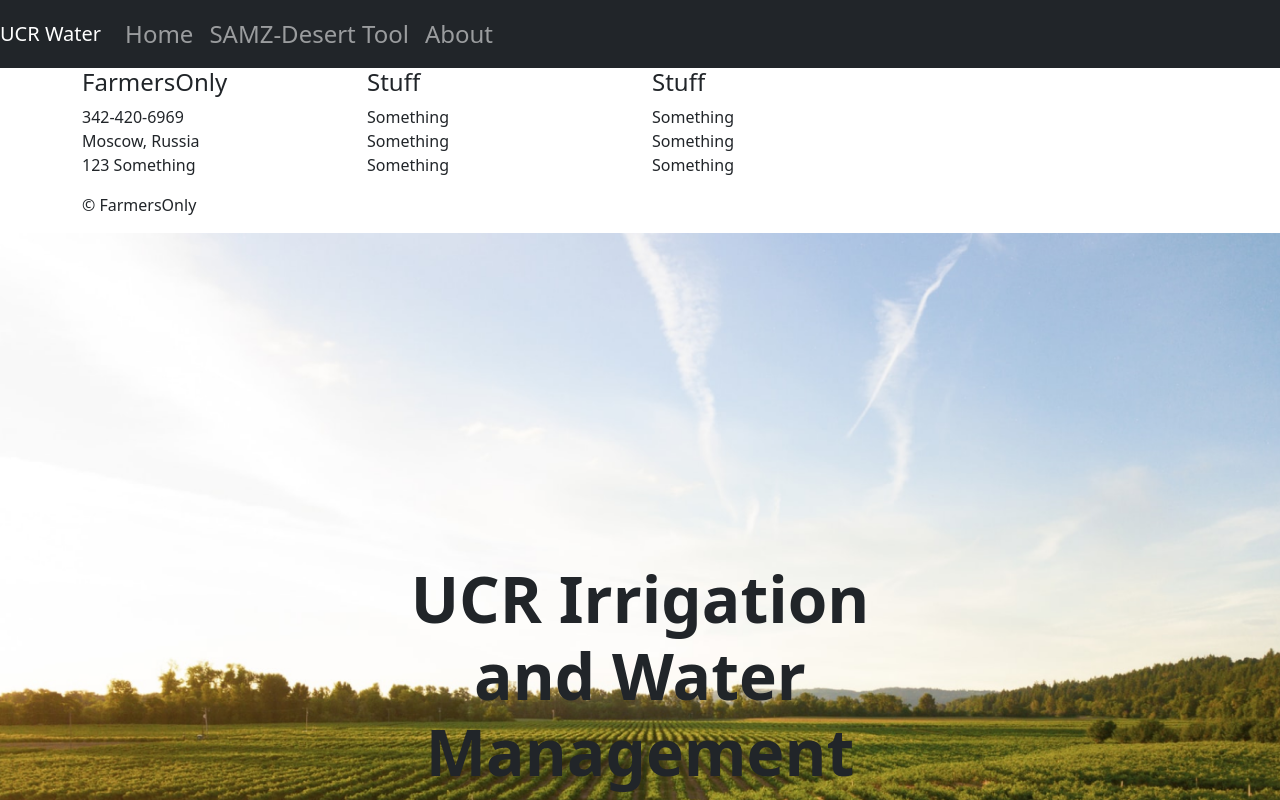
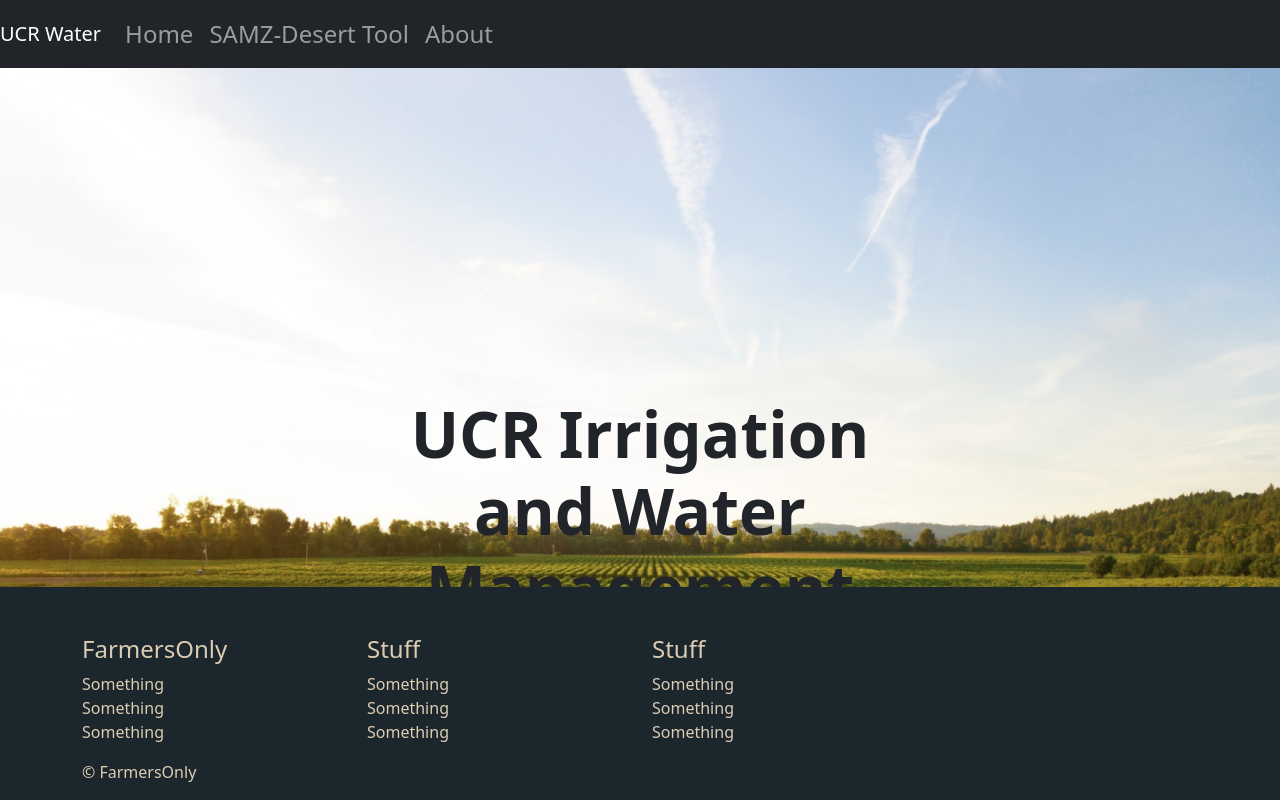
Before and after one commit to CS-UCR/senior-design-project-farmersonly, a Next.js app: page / in a window 1280 px wide. Shown: the top 800 px of the page. Built offline with nearby package versions, Linux system fonts and the light colour scheme.

Commit message:
footer on bottom with styles, but position is fixed

```diff
--- a/components/footer.js
+++ b/components/footer.js
@@ -1,18 +1,19 @@
-import React from "react";
-import styles from '../styles/navbar.module.css'
+import React, {Component} from 'react';
+import styles from '../styles/footer.module.css'
 
 const Footer = () => {
     return(
         <div className="main-footer">
+            <div className = {styles.container}>
             <div className = "container">
                 <div className = "row">
                     {/* Column1 */}
                     <div className = "col-md-3 col-sm-6">
                         <h4>FarmersOnly</h4>
                         <ul className = "list-unstyled">
-                            <li>342-420-6969</li>
-                            <li>Moscow, Russia</li>
-                            <li>123 Something</li>
+                            <li>Something</li>
+                            <li>Something</li>
+                            <li>Something</li>
                         </ul>
                     </div>
                     {/* Column2 */}
@@ -41,6 +42,7 @@ const Footer = () => {
                 </div>
             </div>
         </div>
+        </div>
     )
 }
 
--- a/styles/footer.module.css
+++ b/styles/footer.module.css
@@ -1,8 +1,8 @@
-.main-footer{
-    color: wheat;
-    background-color: skyblue;
+.container{
+    color: rgb(221, 204, 179);
+    background-color: rgb(27, 39, 44);
     padding-top: 3em;
-    position: relative;
+    position: fixed;
     bottom: 0;
-    width: 100%
-}
+    width: 100%;
+  }
```
